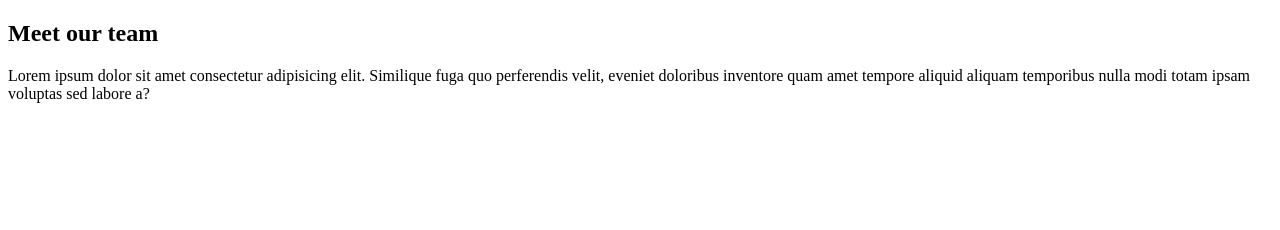
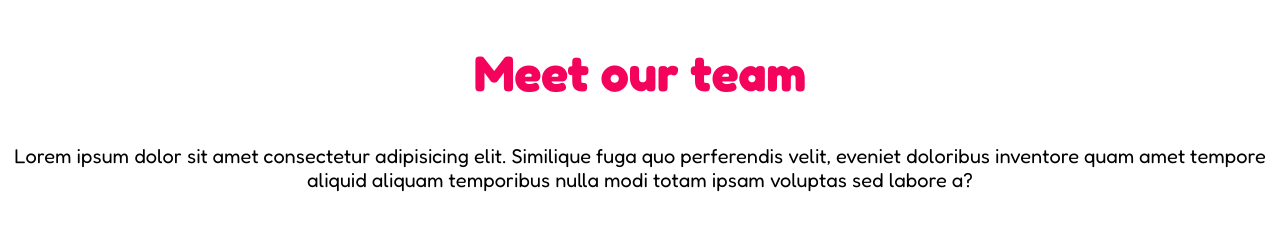
Before and after one commit to GiorgioBelardelli/html-css-float-cards, a plain HTML site: page index.html in a window 1280 px wide. Drawn offline with Linux system fonts and the light colour scheme.

Commit message:
Parte alta finita

```diff
--- a/css/styles.css
+++ b/css/styles.css
@@ -0,0 +1,20 @@
+:root{
+    font-family: 'Fredoka', sans-serif;
+}
+
+
+/*Aggiustamenti per la prima sezione*/
+main{
+    text-align: center;
+}
+
+h1{
+    font-size: 50px;
+    color: rgb(244, 3, 92);
+}
+
+p{
+    font-size: 20px;
+}
+
+/*Aggiustamenti per row e colonne*/
--- a/index.html
+++ b/index.html
@@ -2,6 +2,10 @@
 <html>
     <head>
         <title>Float Cards</title>
+        <link rel="stylesheet" href="css/styles.css"
+        <link rel="preconnect" href="https://fonts.googleapis.com">
+        <link rel="preconnect" href="https://fonts.gstatic.com" crossorigin>
+        <link href="https://fonts.googleapis.com/css2?family=Fredoka:wght@300;400;500;700&display=swap" rel="stylesheet">
     </head>
     <body>
         <main>
```
